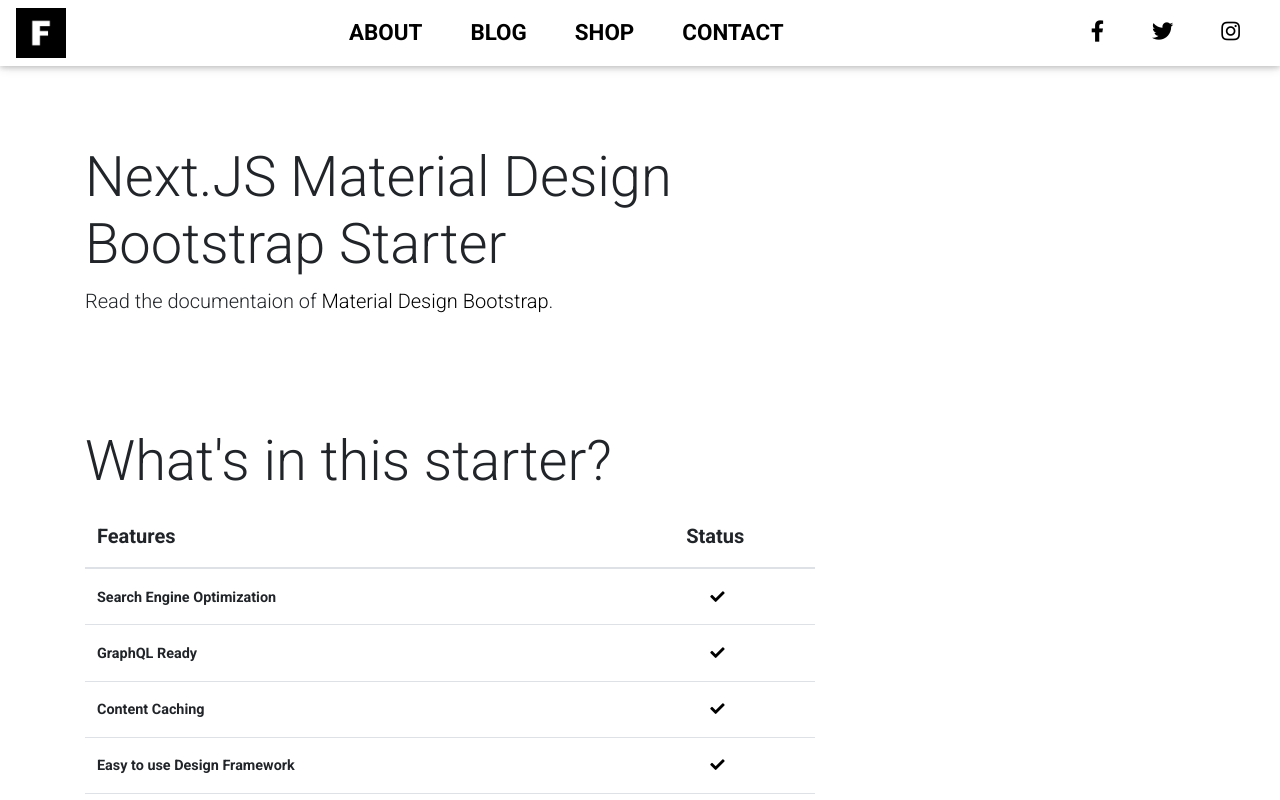
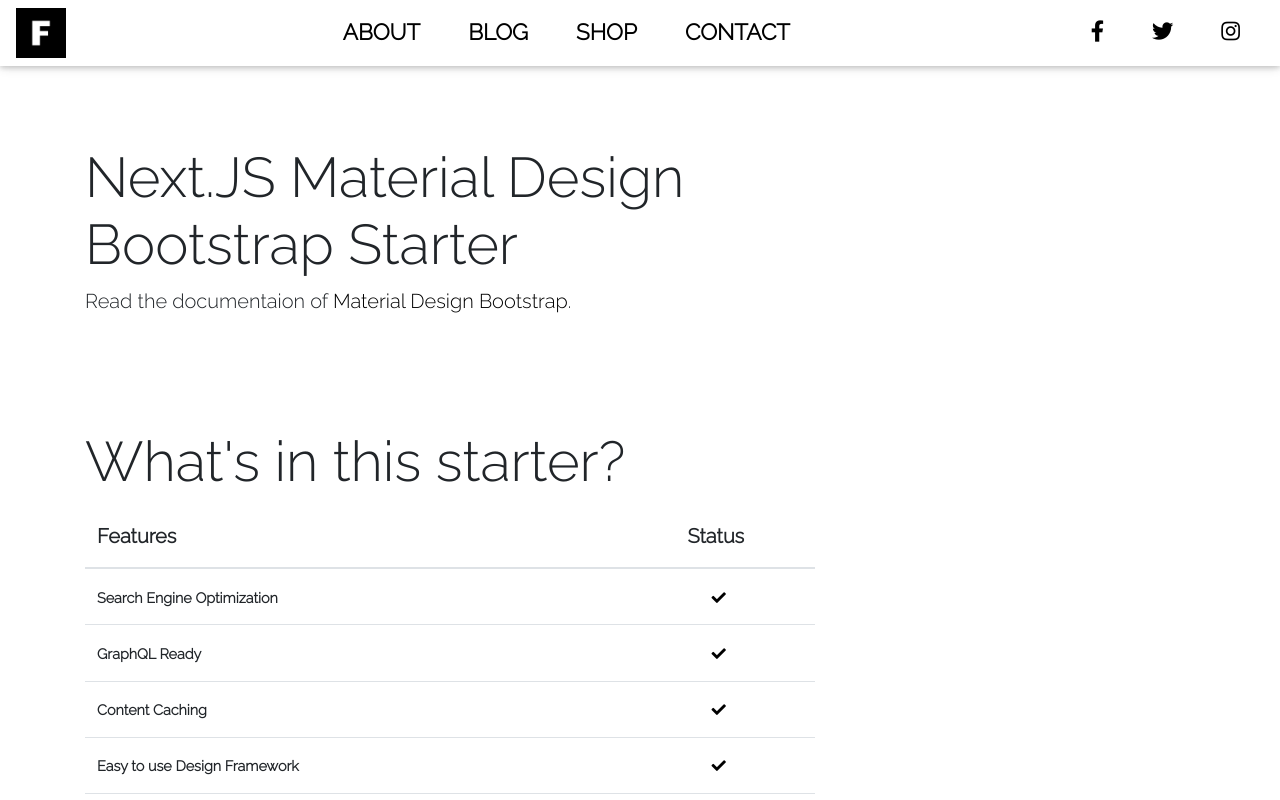
Before and after one commit to fredrekt/mdbreact-next-starter, a Next.js app: page / in a window 1280 px wide. Shown: the top 800 px of the page. Built offline with nearby package versions, Linux system fonts and the light colour scheme.

Commit message:
added important

```diff
--- a/styles/globals.css
+++ b/styles/globals.css
@@ -1,7 +1,7 @@
 /* Google Fonts Imports */
 @import url('https://fonts.googleapis.com/css2?family=Raleway:wght@300&display=swap');
 body{
-  font-family: 'Raleway', sans-serif;
+  font-family: 'Raleway', sans-serif!important;
 }
 
 h1, h2, h3, h4, h5, h6, strong, b, .display-1, .display-2, .display-3, .display-4, .h1-responsive, .h2-responsive, .h3-responsive, .h4-responsive, .h5-responsive, .h6-responsive{
```
